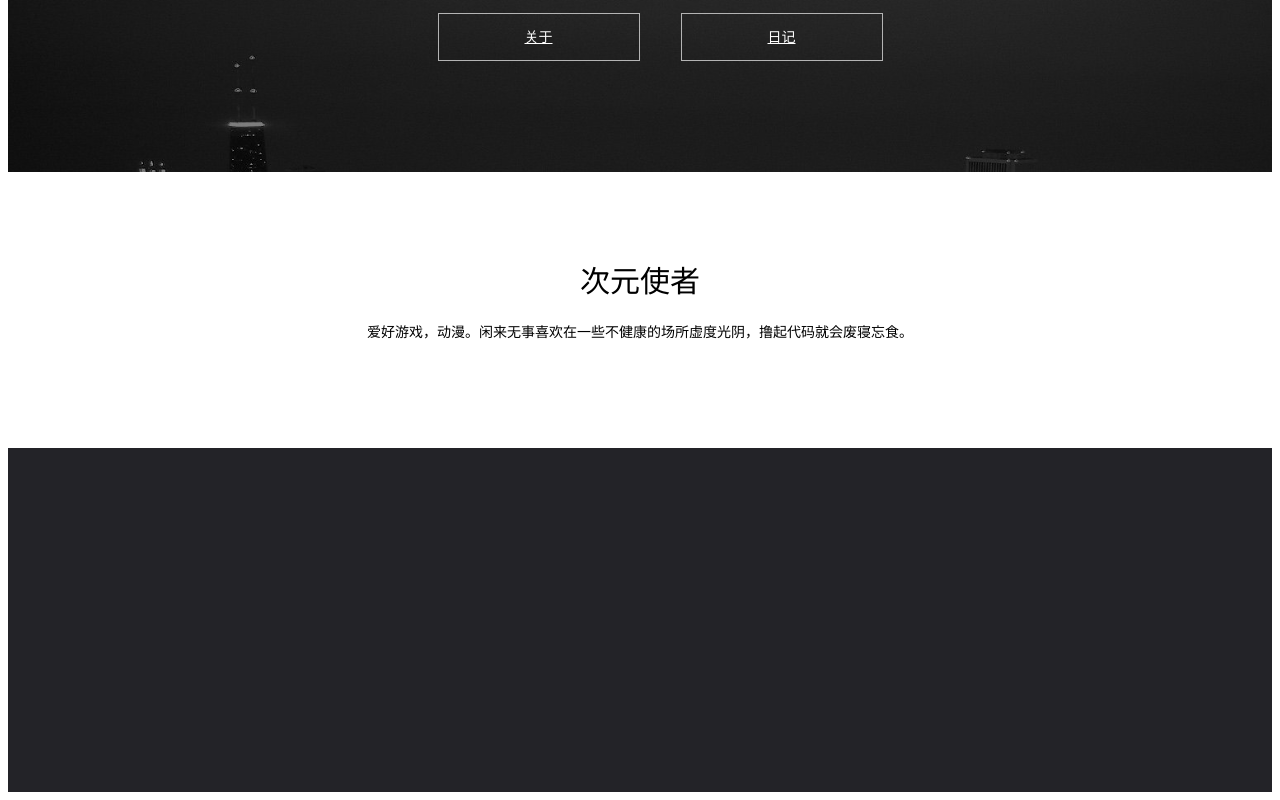
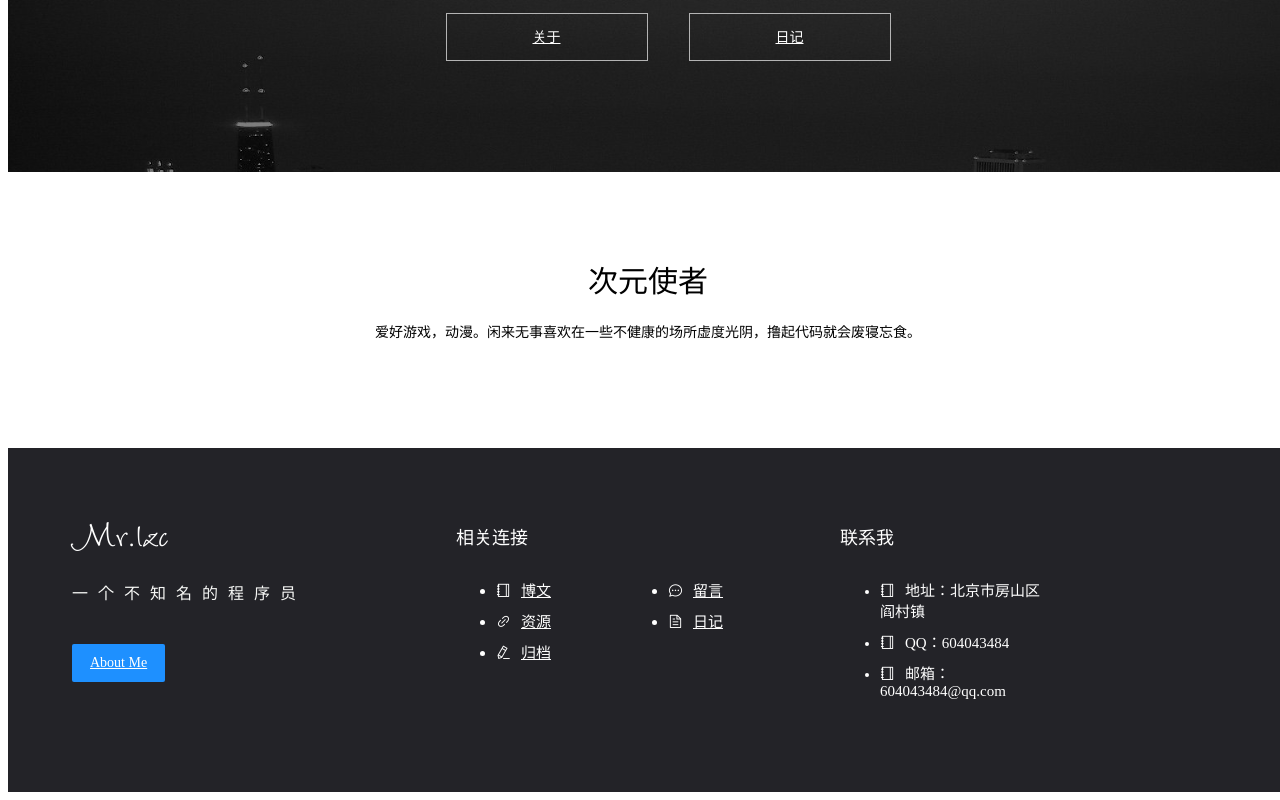
Before and after one commit to chaochaochao1120/MyBlog, a Vue app in the folder client/: page / in a window 1280 px wide. Shown: the part 1745-2545 px from the top of the page. Built offline with nearby package versions, Linux system fonts and the light colour scheme; no server answers.

Commit message:
首页样式完成

```diff
--- a/client/src/components/home/other.vue
+++ b/client/src/components/home/other.vue
@@ -11,7 +11,48 @@
             <p>爱好游戏，动漫。闲来无事喜欢在一些不健康的场所虚度光阴，撸起代码就会废寝忘食。</p>
         </div>
         <div class="section3">
+            <div class="footer-top">
+                <div class="container">
+                    <div class="layui-row">
+                        <div class="layui-col-xs12">
+                            <h2>Mr.lzc</h2>
+                            <p>一个不知名的程序员</p>
+                            <router-link to="About">About Me</router-link>
+                        </div>
+                        <div class="layui-col-xs12">
+                            <h2>相关连接</h2>
+                            <ul>
+                                <li>
+                                    <router-link to="blog/0"><i class="el-icon-notebook-1"></i>博文</router-link>
+                                </li>
+                                <li>
+                                    <router-link to="message"><i class="el-icon-chat-dot-round"></i>留言</router-link>
+                                </li>
+                                <li>
+                                    <router-link to="/"><i class="el-icon-link"></i>资源</router-link>
+                                </li>
+                                <li>
+                                    <router-link to="diary"><i class="el-icon-document"></i>日记</router-link>
+                                </li>
+                                <li>
+                                    <router-link to="/"><i class="el-icon-edit"></i>归档</router-link>
+                                </li>
+                            </ul>
+                        </div>
+                        <div class="layui-col-xs12">
+                            <h2>联系我</h2>
+                            <ul>
+                                <li><i class="el-icon-notebook-1"></i>地址：北京市房山区阎村镇</li>
+                                <li><i class="el-icon-notebook-1"></i>QQ：604043484</li>
+                                <li><i class="el-icon-notebook-1"></i>邮箱：604043484@qq.com</li>
+                            </ul>
+                        </div>
+                    </div>
+                </div>
+            </div>
+            <div class="container">
 
+            </div>
         </div>
     </div>
 </template>
@@ -29,6 +70,8 @@
 
 <style scoped lang="less">
     .other{
+        position: absolute;
+        z-index: 4;
         width: 100%;
         height: 890px;
         background: url("../../assets/img/bgc2.jpg") center center/cover fixed;
@@ -127,7 +170,129 @@
         .section3{
             width: 100%;
             height: 344px;
-            background-color: rgb(35, 35, 40);;
+            background-color: rgb(35, 35, 40);
+
+            .footer-top{
+                width: 100%;
+                height: 100%;
+                box-sizing: border-box;
+                padding: 60px 0 90px;
+
+                .container{
+                    height: 100%;
+                    width: 90%;
+                    margin: 0 auto;
+
+                    .layui-row{
+                        width: 100%;
+                        height: 100%;
+
+                        .layui-col-xs12{
+                            width: 33.3333333333%;
+                            height: 100%;
+                            float: left;
+
+                            &:nth-child(1){
+                                h2{
+                                    width: 100%;
+                                    margin: 0;
+                                    padding: 0;
+                                    color: #fff;
+                                    font-family: BarbaraHand;
+                                    font-size: 3em;
+                                    font-weight: 400;
+                                }
+                                p{
+                                    width: 100%;
+                                    color: #f8f9f7;
+                                    letter-spacing: 10px;
+                                    margin: 20px 0;
+                                }
+                                a{
+                                    margin-top: 20px;
+                                    display: inline-block;
+                                    height: 38px;
+                                    line-height: 38px;
+                                    padding: 0 18px;
+                                    background-color: rgba(30,144,255,1);
+                                    color: #fff;
+                                    white-space: nowrap;
+                                    text-align: center;
+                                    font-size: 14px;
+                                    border: none;
+                                    border-radius: 2px;
+                                    cursor: pointer;
+
+                                    &:hover{
+                                        background-color: rgba(30,144,255,0.8);
+                                    }
+                                }
+                            }
+
+                            &:nth-child(2){
+                                h2{
+                                    color: #fff;
+                                    font-size: 18px;
+                                    margin-bottom: 30px;
+                                    font-weight: normal;
+                                    text-transform: uppercase;
+                                }
+
+                                ul{
+                                    li{
+                                        float: left;
+                                        width: 50%;
+                                        margin-bottom: 10px;
+                                        color: #fff;
+
+                                        a{
+                                            color: #fff;
+                                            font-size: 15px;
+
+                                            i{
+                                                margin-right: 10px;
+                                            }
+
+                                            &:hover{
+                                                color: rgb(107, 195, 13);
+
+                                                i{
+                                                    color: rgb(107, 195, 13)
+                                                }
+                                            }
+                                        }
+
+
+                                    }
+                                }
+                            }
+
+                            &:nth-child(3){
+                                h2{
+                                    color: #fff;
+                                    font-size: 18px;
+                                    margin-bottom: 30px;
+                                    font-weight: normal;
+                                    text-transform: uppercase;
+                                }
+
+                                ul {
+                                    li {
+                                        width: 50%;
+                                        margin-bottom: 10px;
+                                        color: #fff;
+                                        font-size: 15px;
+
+                                        i{
+                                            margin-right: 10px;
+                                        }
+                                    }
+                                }
+                            }
+                        }
+                    }
+                }
+            }
         }
     }
 </style>
```
